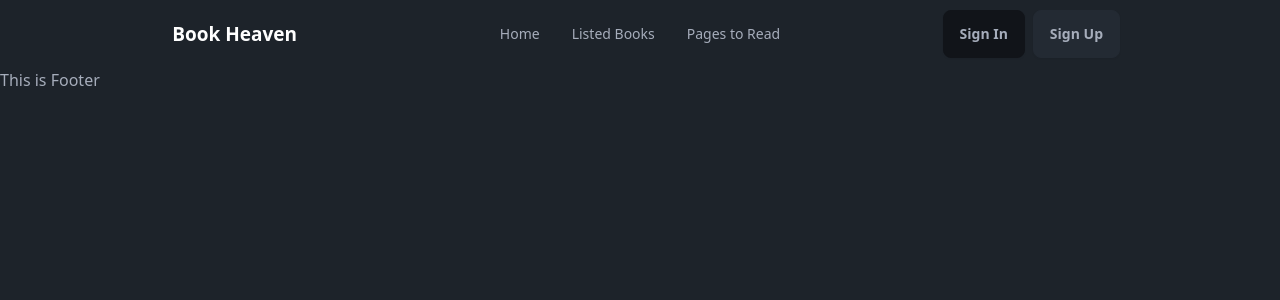
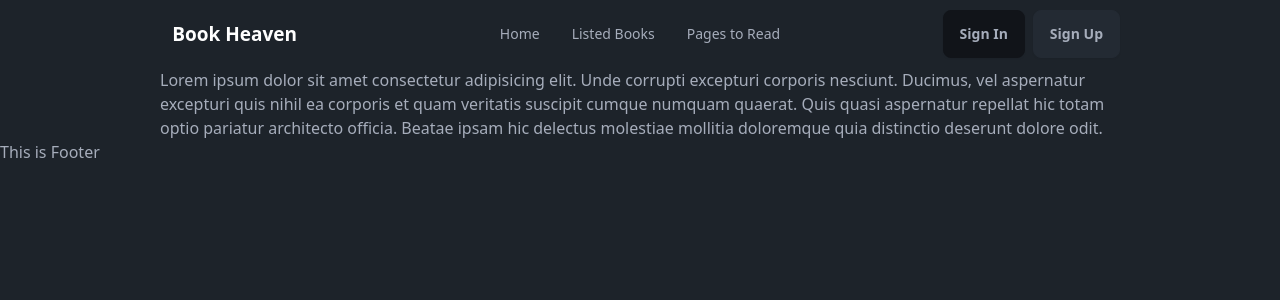
Before and after one commit to rubaiiyat/Book-Heaven, a React (Vite) app: page /bookDetails/1 in a window 1280 px wide. Shown: the top 300 px of the page. Built offline with nearby package versions, Linux system fonts and the light colour scheme.

Commit message:
Change some object in json

```diff
--- a/public/books.json
+++ b/public/books.json
@@ -4,7 +4,7 @@
     "bookName": "The Silent Patient",
     "author": "Alex Michaelides",
     "image": "https://i.ibb.co.com/VDntycy/Leonardo-Phoenix-10-A-3-Drendered-book-cover-titled-The-Silent-3.jpg",
-    "review": "A gripping psychological thriller with unexpected twists.",
+    "review": "A gripping psychological thriller that keeps readers on edge with unexpected twists and a shocking conclusion. The story dives into trauma, obsession, and the human psyche, making it an unforgettable read.",
     "totalPages": 336,
     "rating": 4.5,
     "category": "Thriller",
@@ -17,7 +17,7 @@
     "bookName": "Atomic Habits",
     "author": "James Clear",
     "image": "https://i.ibb.co.com/fHpzFh7/Leonardo-Phoenix-10-A-3-Drendered-book-cover-titled-Atomic-Habi-2.jpg",
-    "review": "Practical strategies for building good habits and breaking bad ones.",
+    "review": "An actionable guide to building positive habits and breaking bad ones. James Clear explains how small changes can lead to remarkable results over time with practical strategies.",
     "totalPages": 320,
     "rating": 4.8,
     "category": "Self-Help",
@@ -30,7 +30,7 @@
     "bookName": "1984",
     "author": "George Orwell",
     "image": "https://i.ibb.co.com/MPyFd57/Leonardo-Phoenix-10-A-3-Drendered-book-cover-titled-1984-by-Geo-1.jpg",
-    "review": "A haunting dystopian novel that explores surveillance and control.",
+    "review": "A chilling dystopian novel that explores themes of surveillance, control, and the loss of individuality. Orwell’s masterpiece remains a haunting warning about authoritarian regimes.",
     "totalPages": 328,
     "rating": 4.7,
     "category": "Fiction",
@@ -43,7 +43,7 @@
     "bookName": "The Alchemist",
     "author": "Paulo Coelho",
     "image": "https://i.ibb.co.com/KFX1BQp/Leonardo-Phoenix-10-A-3-Drendered-book-cover-titled-The-Alchemi-3.jpg",
-    "review": "A magical tale about following your dreams and listening to your heart.",
+    "review": "A timeless tale about dreams, destiny, and self-discovery. Through Santiago’s journey, Coelho inspires readers to listen to their hearts and follow their true purpose.",
     "totalPages": 208,
     "rating": 4.6,
     "category": "Philosophical Fiction",
@@ -56,7 +56,7 @@
     "bookName": "To Kill a Mockingbird",
     "author": "Harper Lee",
     "image": "https://i.ibb.co.com/MgjwwJX/Leonardo-Phoenix-10-A-3-Drendered-book-cover-titled-To-Kill-a-M-3.jpg",
-    "review": "A timeless story about justice, morality, and compassion.",
+    "review": "A moving exploration of justice, morality, and compassion in a racially divided society. Harper Lee’s classic remains deeply relevant and thought-provoking.",
     "totalPages": 281,
     "rating": 4.9,
     "category": "Classic",
@@ -69,7 +69,7 @@
     "bookName": "Sapiens: A Brief History of Humankind",
     "author": "Yuval Noah Harari",
     "image": "https://i.ibb.co.com/4gJRYqR/Leonardo-Phoenix-10-A-3-Drendered-book-cover-titled-Sapiens-A-B-1.jpg",
-    "review": "An insightful exploration of human history and evolution.",
+    "review": "An insightful journey through humanity’s history, exploring our evolution, cultures, and impacts on the planet. A thought-provoking and enlightening read.",
     "totalPages": 443,
     "rating": 4.7,
     "category": "History",
@@ -82,7 +82,7 @@
     "bookName": "The Subtle Art of Not Giving a F*ck",
     "author": "Mark Manson",
     "image": "https://i.ibb.co.com/qnr8YM3/Leonardo-Phoenix-10-A-3-Drendered-book-cover-titled-The-Subtle-1.jpg",
-    "review": "A raw and honest guide to living a meaningful life.",
+    "review": "A raw, honest perspective on prioritizing what truly matters in life. Mark Manson challenges conventional self-help advice with humor and blunt wisdom.",
     "totalPages": 224,
     "rating": 4.4,
     "category": "Self-Help",
@@ -95,7 +95,7 @@
     "bookName": "The Midnight Library",
     "author": "Matt Haig",
     "image": "https://i.ibb.co.com/68kLPJq/Leonardo-Phoenix-10-A-3-Drendered-book-cover-titled-The-Midnigh-0.jpg",
-    "review": "A thought-provoking story about regret and second chances.",
+    "review": "A heartfelt tale exploring regrets, choices, and the infinite possibilities of life. Matt Haig’s novel encourages readers to find meaning in their journey.",
     "totalPages": 304,
     "rating": 4.3,
     "category": "Fiction",
@@ -108,7 +108,7 @@
     "bookName": "Becoming",
     "author": "Michelle Obama",
     "image": "https://i.ibb.co.com/G3MT7B3/Leonardo-Phoenix-10-A-3-Drendered-book-cover-titled-Becoming-by-2.jpg",
-    "review": "An inspiring memoir of resilience and leadership.",
+    "review": "An empowering memoir of resilience, leadership, and personal growth. Michelle Obama shares her inspiring journey with honesty and grace.",
     "totalPages": 448,
     "rating": 4.8,
     "category": "Biography",
@@ -121,7 +121,7 @@
     "bookName": "Rich Dad Poor Dad",
     "author": "Robert T. Kiyosaki",
     "image": "https://i.ibb.co.com/9N0tzpx/Leonardo-Phoenix-10-A-3-Drendered-book-cover-titled-Rich-Dad-Po-2.jpg",
-    "review": "A classic guide to financial education and independence.",
+    "review": "A personal finance classic that explores the importance of financial education. Kiyosaki contrasts the mindsets of his 'rich dad' and 'poor dad' to teach valuable lessons about money management and wealth building.",
     "totalPages": 336,
     "rating": 4.6,
     "category": "Finance",
@@ -134,7 +134,7 @@
     "bookName": "The Catcher in the Rye",
     "author": "J.D. Salinger",
     "image": "https://i.ibb.co.com/R4KbCQg/Leonardo-Phoenix-10-A-3-Drendered-book-cover-titled-The-Catcher-1.jpg",
-    "review": "A powerful narrative on teenage angst and alienation.",
+    "review": "A powerful narrative exploring teenage angst, alienation, and the complexity of adulthood. Holden Caulfield’s journey reveals his struggle to find authenticity in a world he perceives as phony.",
     "totalPages": 277,
     "rating": 4.2,
     "category": "Classic",
@@ -147,7 +147,7 @@
     "bookName": "The Power of Habit",
     "author": "Charles Duhigg",
     "image": "https://i.ibb.co.com/tPHY2Hm/Leonardo-Phoenix-10-A-3-Drendered-book-cover-titled-The-Power-o-3.jpg",
-    "review": "An eye-opening look at how habits shape our lives.",
+    "review": "An insightful exploration of how habits are formed and how they shape our lives. Duhigg breaks down the science behind habits and offers practical advice on how to transform them for personal and professional success.",
     "totalPages": 375,
     "rating": 4.6,
     "category": "Self-Help",
--- a/src/Components/BookDetails/BookDetails.jsx
+++ b/src/Components/BookDetails/BookDetails.jsx
@@ -12,7 +12,14 @@ const BookDetails = () => {
 
   return (
     <div>
-      <h1></h1>
+      <h1>
+        Lorem ipsum dolor sit amet consectetur adipisicing elit. Unde corrupti
+        excepturi corporis nesciunt. Ducimus, vel aspernatur excepturi quis
+        nihil ea corporis et quam veritatis suscipit cumque numquam quaerat.
+        Quis quasi aspernatur repellat hic totam optio pariatur architecto
+        officia. Beatae ipsam hic delectus molestiae mollitia doloremque quia
+        distinctio deserunt dolore odit.
+      </h1>
     </div>
   );
 };
```
